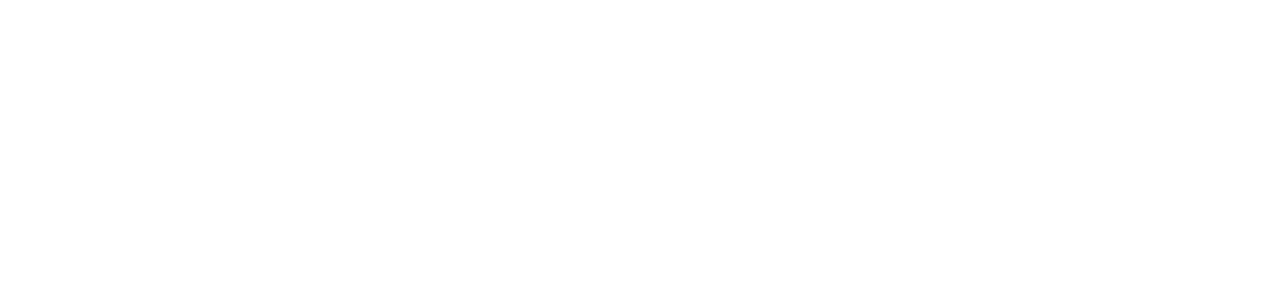
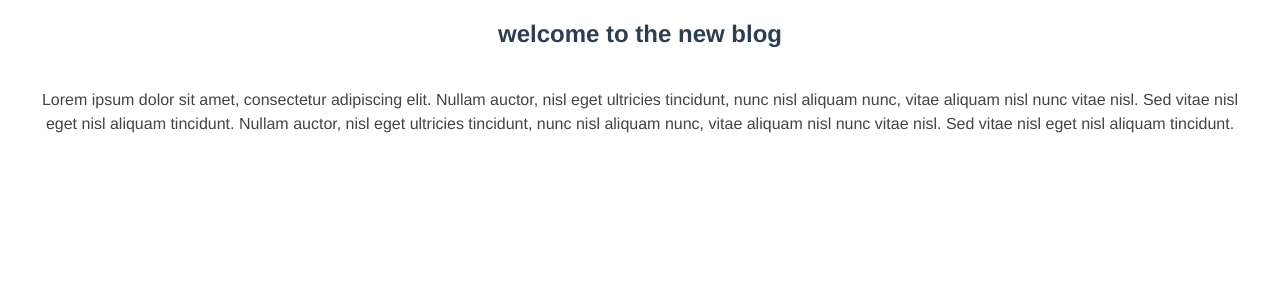
Before and after one commit to yusun-lab/dojo-blog, a Vue app: page /posts/1 in a window 1280 px wide. Before the commit this address had no page. Shown: the top 300 px of the page. Built offline with nearby package versions, Linux system fonts and the light colour scheme; data requests are answered from the project's data file.

Commit message:
10 is done

```diff
--- a/src/components/SinglePost.vue
+++ b/src/components/SinglePost.vue
@@ -1,7 +1,10 @@
 <template>
   <div class="post">
-    <h2>{{ post.title }}</h2>
+    <router-link :to="{ name: 'Details', params: { id: post.id } }">
+      <h2>{{ post.title }}</h2>
+    </router-link>
     <p>{{ snippet }}</p>
+    <span v-for="tag in post.tags" :key="tag"> #{{ tag }} </span>
   </div>
 </template>
 
@@ -12,6 +15,7 @@
   title: string;
   id: string | number;
   body: string;
+  tags: string[];
 }
 
 const props = defineProps<{
--- /dev/null
+++ b/src/composables/getPost.ts
@@ -0,0 +1,33 @@
+import { ref } from "vue";
+
+interface Post {
+  id: number;
+  title: string;
+  body: string;
+}
+
+const getPost = (id: string | number) => {
+  const post = ref<Post | null>(null);
+  const error = ref<string | null>(null);
+
+  const load = async () => {
+    try {
+      let data = await fetch("http://localhost:3000/posts/" + id);
+      if (!data.ok) {
+        throw new Error("that post doesn't exist");
+      }
+      post.value = await data.json();
+    } catch (err) {
+      if (err instanceof Error) {
+        error.value = err.message;
+      } else {
+        error.value = "An unknown error occurred";
+      }
+      console.log(error.value);
+    }
+  };
+
+  return { post, error, load };
+};
+
+export default getPost;
--- /dev/null
+++ b/src/composables/getPosts.ts
@@ -0,0 +1,27 @@
+import { ref } from "vue";
+
+const getPosts = () => {
+  const posts = ref([]);
+  const error = ref<string | null>(null);
+
+  const load = async () => {
+    try {
+      let data = await fetch("http://localhost:3000/posts");
+      if (!data.ok) {
+        throw new Error("no data available");
+      }
+      posts.value = await data.json();
+    } catch (err) {
+      if (err instanceof Error) {
+        error.value = err.message;
+      } else {
+        error.value = "An unknown error occurred";
+      }
+      console.log(error.value);
+    }
+  };
+
+  return { posts, error, load };
+};
+
+export default getPosts;
--- a/src/router/index.ts
+++ b/src/router/index.ts
@@ -1,11 +1,18 @@
 import { createRouter, createWebHistory, RouteRecordRaw } from "vue-router";
 import HomeView from "../views/HomeView.vue";
+import DetailView from "@/views/DetailView.vue";
 
 const routes: Array<RouteRecordRaw> = [
   {
     path: "/",
     name: "home",
     component: HomeView,
+  },
+  {
+    path: "/posts/:id",
+    name: "Details",
+    component: DetailView,
+    props: true,
   },
 ];
 
--- /dev/null
+++ b/src/views/DetailView.vue
@@ -0,0 +1,34 @@
+<template>
+  <div v-if="error">{{ error }}</div>
+  <div v-if="post" class="post">
+    <h2>{{ post.title }}</h2>
+    <p class="pre">{{ post.body }}</p>
+  </div>
+</template>
+
+<script setup lang="ts">
+import getPost from "../composables/getPost";
+
+const props = defineProps<{ id: string | number }>();
+
+const { post, error, load } = getPost(props.id);
+
+load();
+</script>
+
+<style scoped>
+.post {
+  max-width: 1200px;
+  margin: 0 auto;
+}
+
+.post p {
+  color: #444;
+  line-height: 1.5em;
+  margin-top: 40px;
+}
+
+.pre {
+  white-space: pre-wrap;
+}
+</style>
--- a/src/views/HomeView.vue
+++ b/src/views/HomeView.vue
@@ -11,27 +11,8 @@
 
 <script setup lang="ts">
 import PostList from "../components/PostList.vue";
-import { ref } from "vue";
+import getPosts from "../composables/getPosts";
 
-const posts = ref([]);
-const error = ref<string | null>(null);
-
-const load = async () => {
-  try {
-    let data = await fetch("http://localhost:3000/posts");
-    if (!data.ok) {
-      throw new Error("no data available");
-    }
-    posts.value = await data.json();
-  } catch (err) {
-    if (err instanceof Error) {
-      error.value = err.message;
-    } else {
-      error.value = "An unknown error occurred";
-    }
-    console.log(error.value);
-  }
-};
-
+const { posts, error, load } = getPosts();
 load();
 </script>
```
